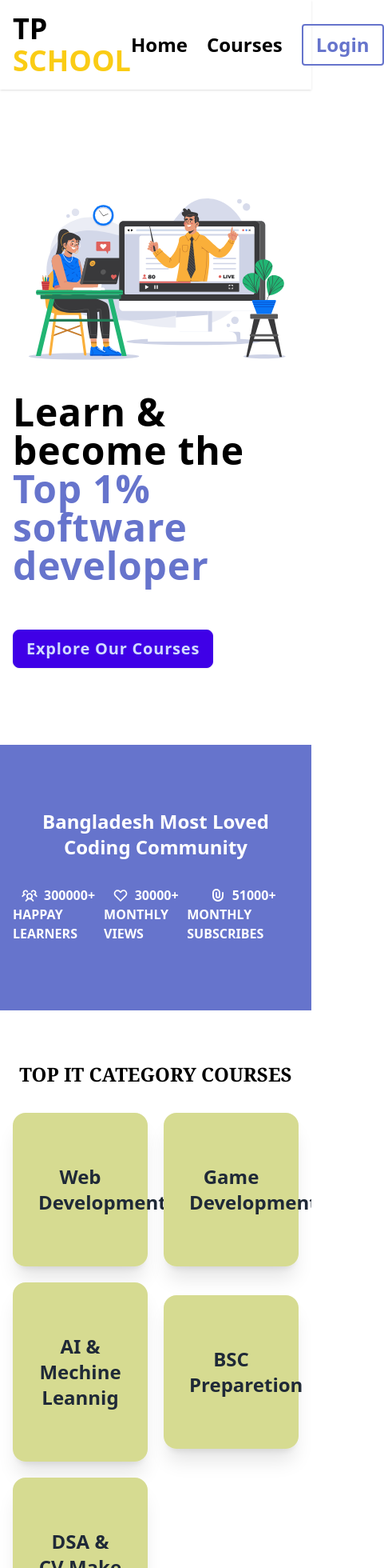
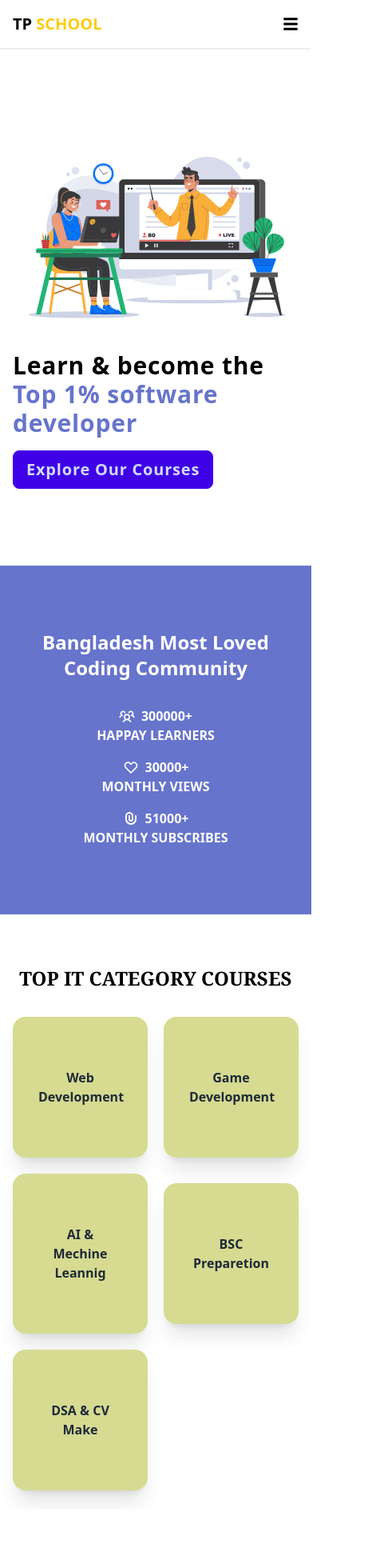
Before and after one commit to Prosantaroy1/TP-School-Project, a React (Vite) app: page / in a window 390 px wide. Shown: the top 1960 px of the page at 80% size, 481 px wide, since content can reach past the window. Built offline with nearby package versions, Linux system fonts and the light colour scheme; no server answers.

Commit message:
moblie device responsive

```diff
--- a/src/component/Sharedpage/Navbers/Navber.jsx
+++ b/src/component/Sharedpage/Navbers/Navber.jsx
@@ -1,6 +1,7 @@
-import { useContext } from "react";
+import { useContext, useState } from "react";
 import { Link, NavLink } from "react-router-dom";
 import { AuthContext } from "../../../provider/AuthProvider/AuthProvider";
+import { FaBars } from "react-icons/fa";
 
 
 const Navber = () => {
@@ -14,14 +15,16 @@ const Navber = () => {
         console.log(error)
       })
   }
+  // moblie state
+  const [menu, setMenu] = useState(false)
 
   return (
     <div className="shadow">
       <div className="flex md:px-0 px-4 container mx-auto  justify-between text-black items-center py-4 ">
-        <h3 className="text-4xl font-bold ">
+        <h3 className="lg:text-4xl text-xl font-bold ">
           TP <span className="font-bold text-yellow-400">SCHOOL</span>
         </h3>
-        <div className="flex gap-6  text-2xl font-semibold items-center">
+        <div className="md:flex hidden gap-6  text-2xl font-semibold items-center">
           <NavLink to='/'>Home</NavLink>
           <NavLink to='/courses'>Courses</NavLink>
           {/**login or lagout */}
@@ -50,7 +53,46 @@ const Navber = () => {
 
           }
         </div>
+        {/* moblie */}
+        <div className="block md:hidden">
+          <FaBars className="text-xl" onClick={() => setMenu(!menu)} />
+        </div>
+
       </div>
+      {/* link */}
+      {
+        menu && <div className="w-full text-white flex flex-col items-center py-7 bg-slate-950 h-[400px]">
+          <div className="flex flex-col items-center gap-10">
+            <NavLink  to='/'>Home</NavLink>
+            <NavLink to='/courses'>Courses</NavLink>
+            {/**login or lagout */}
+            {
+              user ?
+                <div className="dropdown dropdown-end">
+                  <div tabIndex={0} role="button" className="btn btn-ghost btn-circle avatar">
+                    <div className="w-10 rounded-full">
+                      <img src={user.photoURL} />
+                    </div>
+                  </div>
+                  <ul tabIndex={0} className="mt-3 z-[1] p-2 shadow menu menu-sm dropdown-content bg-base-100 rounded-box w-52">
+                    <li>
+                      <a className="justify-between">
+                        Profile
+                        <span className="badge">New</span>
+                      </a>
+                    </li>
+                    <li><a>Settings</a></li>
+                    <li><a onClick={handleLogOut}>Logout</a></li>
+                  </ul>
+                </div> :
+                <Link to='/login'>
+                  <button className="border-2 border-[#6674cc]  px-4 py-2 text-[#6674cc] rounded">Login</button>
+                </Link>
+
+            }
+          </div>
+        </div>
+      }
     </div>
   );
 };
--- a/src/component/pages/Bannerpage/Banner.jsx
+++ b/src/component/pages/Bannerpage/Banner.jsx
@@ -5,9 +5,9 @@ const Banner = () => {
     return (
         <div className='flex overflow-x-hidden lg:flex-row lg:gap-1 gap-7 flex-col-reverse md:px-0 px-4  container mx-auto py-28 justify-between  items-center pb-12'>
             <div className='bg-[#ffffff] tracking-wider' data-aos="fade-right">
-               <span className='md:text-7xl text-5xl font-bold  text-[#000000]'>Learn & become the </span><br/>
-               <span className='md:text-7xl text-5xl font-bold text-[#6674cc] space-y-3'>Top 1% software developer</span>
-              <div className='pt-14'>
+               <span className='md:text-7xl text-3xl font-bold  text-[#000000]'>Learn & become the </span><br/>
+               <span className='md:text-7xl text-3xl font-bold text-[#6674cc] space-y-3'>Top 1% software developer</span>
+              <div className='md:pt-14 pt-4'>
                 <Link to='/courses'>
                   <button className="btn text-xl btn-active btn-primary">Explore Our Courses</button>
                 </Link>
--- a/src/component/pages/BdComminute dev/BdComminutedev.jsx
+++ b/src/component/pages/BdComminute dev/BdComminutedev.jsx
@@ -6,12 +6,12 @@ const BdComminutedev = () => {
     return (
         <div className="py-16 bg-[#6674cc] mt-12 md:px-1 px-4">
             <h3 className="text-center font-bold pt-4 text-white text-2xl">Bangladesh Most Loved Coding Community</h3>
-            <div className="flex  container mx-auto pt-8 pb-5 justify-between items-center">
+            <div className="md:flex  container mx-auto pt-8 pb-5 justify-between items-center">
                 <div className="flex md:text-xl text-base font-bold flex-col items-center text-[#fff]">
                     <p className="flex gap-2 items-center"><PiUsersThreeBold className="md:text-2xl text-xl"/>300000+</p>
-                    <p>HAPPAY LEARNERS</p>
+                    <p >HAPPAY LEARNERS</p>
                 </div>
-                <div className="flex md:text-xl text-base font-bold flex-col items-center text-[#fff]">
+                <div className="flex md:pt-0 pt-4 md:pb-0 pb-4 md:text-xl text-base font-bold flex-col items-center text-[#fff]">
                     <p className="flex gap-2 items-center"><HiOutlineHeart className="md:text-2xl text-xl"/>30000+</p>
                     <p>MONTHLY VIEWS</p>
                 </div>
--- a/src/component/pages/DisCountSection/DiscountSection.jsx
+++ b/src/component/pages/DisCountSection/DiscountSection.jsx
@@ -3,8 +3,8 @@
 const DiscountSection = () => {
     return (
         <div className="md:mx-auto mx-4   md:container text-white rounded-xl py-12 mb-6 bg-[#6674cc] flex-col flex justify-center items-center">
-            <h3 className="text-4xl font-bold" data-aos="fade-up">ALL COURSES 30% DISCOUNT</h3>
-            <h4 className="text-2xl pt-5 font-semibold" data-aos="fade-up">
+            <h3 className="md:text-4xl  text-center font-bold" data-aos="fade-up">ALL COURSES 30% DISCOUNT</h3>
+            <h4 className="md:text-2xl pt-5 font-semibold" data-aos="fade-up">
                 Only 1 Octobor 2024 Before Use :
                 <span className="font-bold text-[#24f409cc]"> TP538851</span>
             </h4>
--- a/src/component/pages/FeedbackStudent/FeedbackStu.jsx
+++ b/src/component/pages/FeedbackStudent/FeedbackStu.jsx
@@ -21,7 +21,7 @@ const FeedbackStu = () => {
         <div className='bg-[#eeebcf] pt-8 mb-12'>
             <div className="container mx-auto">
                 {/* title */}
-                <h3 className="text-center font-semibold text-6xl">Student <span className='text-cyan-400'>Feedback</span></h3>
+                <h3 className="text-center font-semibold text-2xl md:text-6xl">Student <span className='text-cyan-400'>Feedback</span></h3>
                 {/* card */}
                 <div className='pt-12 pb-6'>
                     <Swiper
--- a/src/component/pages/categoryCourses/Category.jsx
+++ b/src/component/pages/categoryCourses/Category.jsx
@@ -10,35 +10,35 @@ const Category = () => {
             <div className="grid md:grid-cols-5 grid-cols-2 gap-5 items-center pt-8">
                 <div  data-aos="fade-right" className="card  shadow-xl">
                     <div className="card-body rounded-2xl hover:bg-lime-200 transform duration-200 hover:scale-110 bg-[#d6db91]  py-16">
-                        <h2 className="text-center text-2xl font-bold">
+                        <h2 className="text-center md:text-2xl font-bold">
                             Web Development
                         </h2>
                     </div>
                 </div>
                 <div data-aos="fade-right" className="card  shadow-xl">
                     <div className="card-body rounded-2xl hover:bg-lime-200 transform duration-200 hover:scale-110 bg-[#d6db91]  py-16">
-                        <h2 className="text-center text-2xl font-bold">
+                        <h2 className="text-center md:text-2xl font-bold">
                             Game Development
                         </h2>
                     </div>
                 </div>
                 <div data-aos="flip-left" className="card shadow-xl">
                     <div className="card-body rounded-2xl hover:bg-lime-200 transform duration-200 hover:scale-110 bg-[#d6db91]  py-16">
-                        <h2 className="text-center text-2xl font-bold">
+                        <h2 className="text-center md:text-2xl font-bold">
                             AI & Mechine Leannig
                         </h2>
                     </div>
                 </div>
                 <div data-aos="fade-left" className="card shadow-xl">
                     <div className="card-body rounded-2xl hover:bg-lime-200 transform duration-200 hover:scale-110 bg-[#d6db91]  py-16">
-                        <h2 className="text-center text-2xl font-bold">
+                        <h2 className="text-center md:text-2xl font-bold">
                             BSC Preparetion
                         </h2>
                     </div>
                 </div>
                 <div data-aos="fade-left" className="card shadow-xl">
                     <div className="card-body rounded-2xl hover:bg-lime-200 transform duration-200 hover:scale-110 bg-[#d6db91]  py-16">
-                        <h2 className="text-center text-2xl font-bold">
+                        <h2 className="text-center md:text-2xl font-bold">
                             DSA & CV Make
                         </h2>
                     </div>
```
